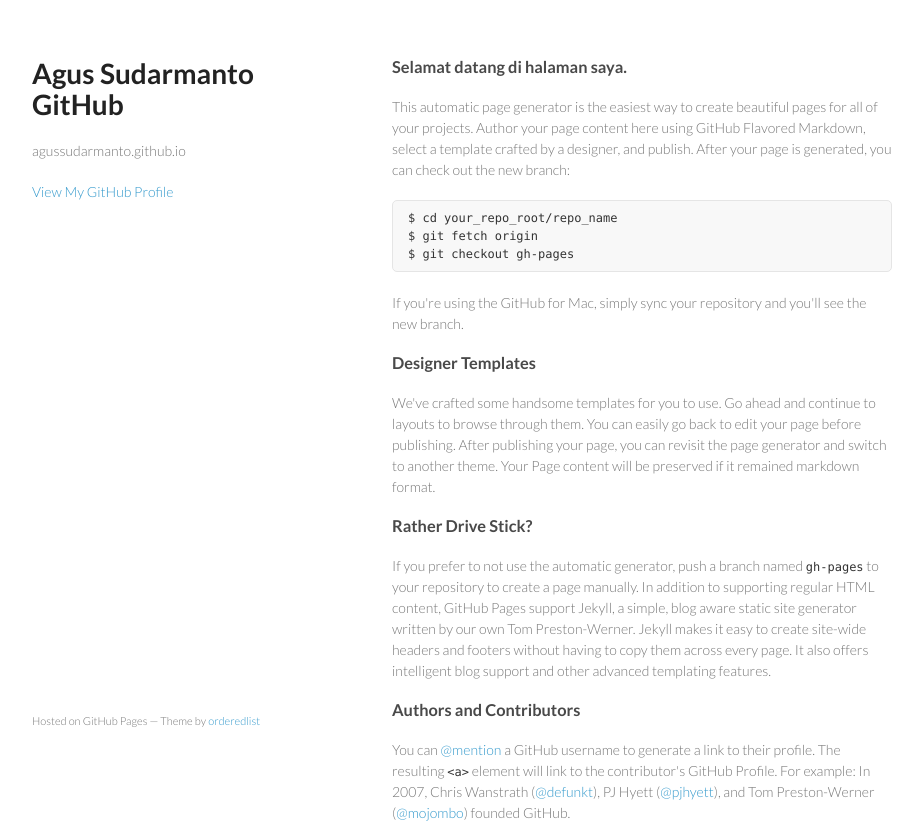
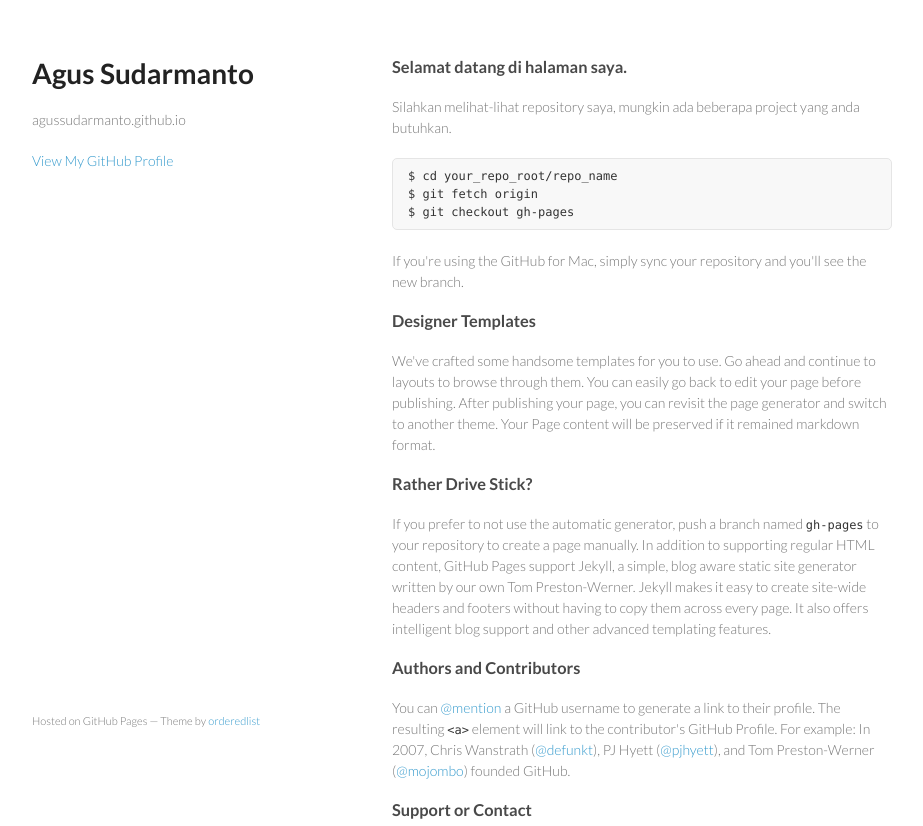
Before and after one commit to agussudarmanto/agussudarmanto.github.io_old, a plain HTML site: page index.html in a window 1280 px wide. Shown: the top 826 px of the page, without its empty margins (178-1101 px from the left). Drawn offline with Linux system fonts and the light colour scheme.

Commit message:
ubah index
ngetes github client di windows, kalau ada yang ga bisa jalan coba
install .NET framework terbaru bro

```diff
--- a/index.html
+++ b/index.html
@@ -15,7 +15,7 @@
   <body>
     <div class="wrapper">
       <header>
-        <h1>Agus Sudarmanto GitHub</h1>
+        <h1>Agus Sudarmanto</h1>
         <p>agussudarmanto.github.io</p>
 
 
@@ -26,7 +26,7 @@
         <h3>
 <a name="welcome-to-github-pages" class="anchor" href="#welcome-to-github-pages"><span class="octicon octicon-link"></span></a>Selamat datang di halaman saya.</h3>
 
-<p>This automatic page generator is the easiest way to create beautiful pages for all of your projects. Author your page content here using GitHub Flavored Markdown, select a template crafted by a designer, and publish. After your page is generated, you can check out the new branch:</p>
+<p>Silahkan melihat-lihat repository saya, mungkin ada beberapa project yang anda butuhkan.</p>
 
 <pre><code>$ cd your_repo_root/repo_name
 $ git fetch origin
```
